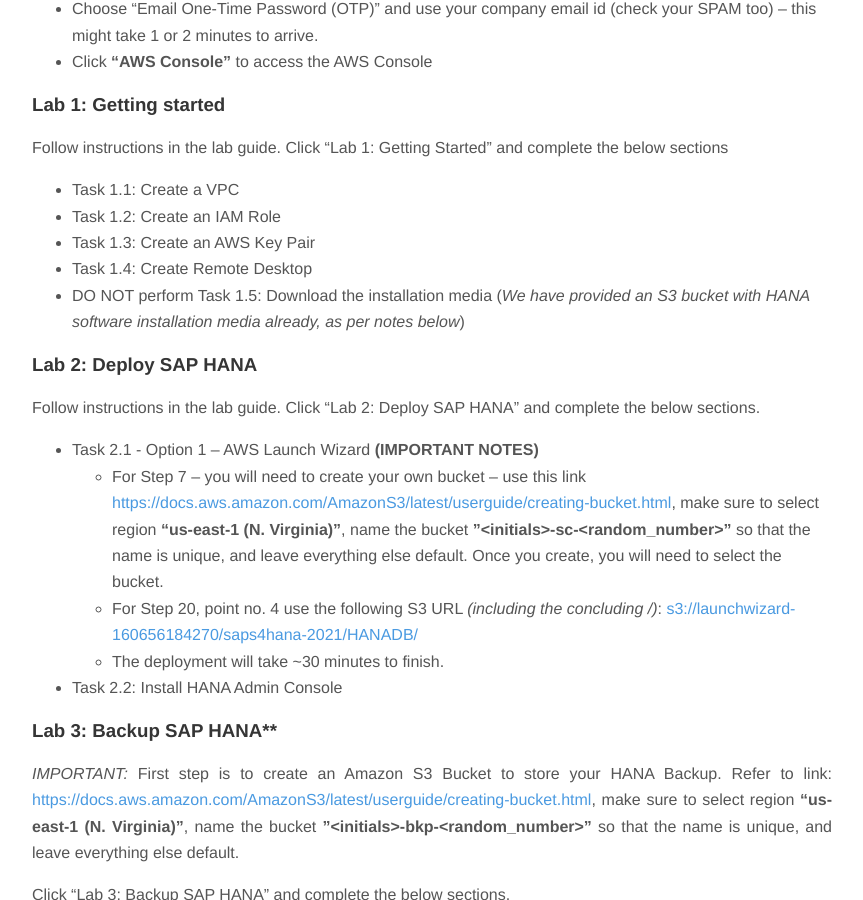
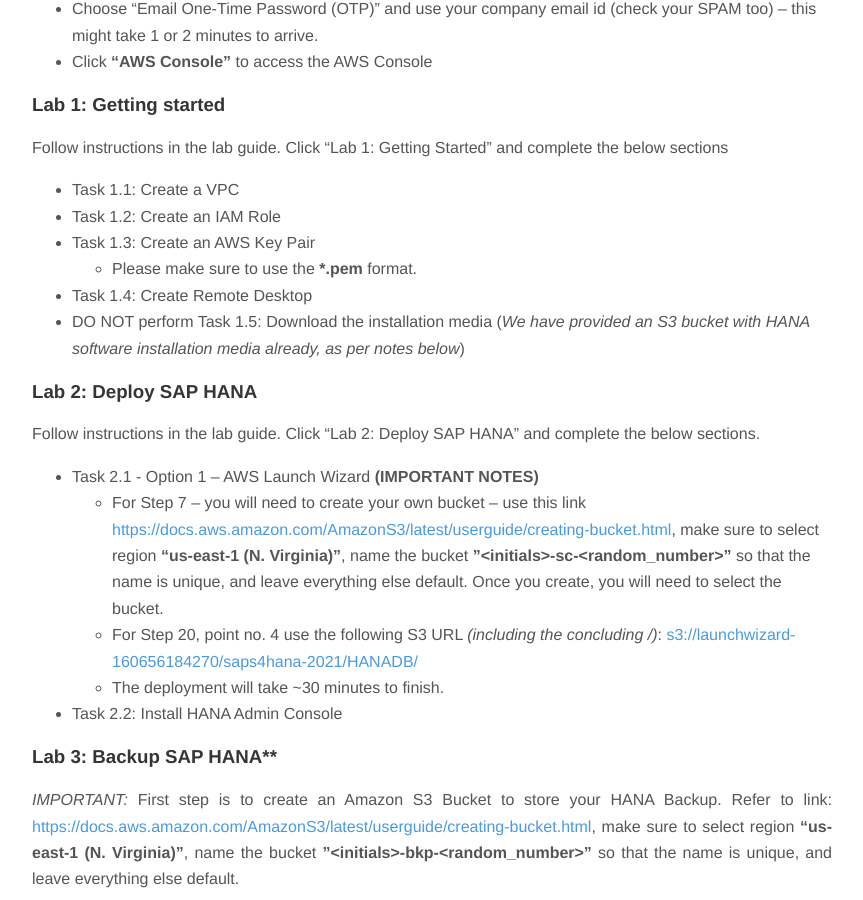
Before and after one commit to pauler285/pauler285.github.io, a Jekyll site: the page built from _posts/2022-06-14-aws-immersion-day.md, in a window 1280 px wide and 900 px high, scrolled down 1908 px. Shown: the whole window, without its empty margins (208-1071 px from the left). Built offline with Jekyll 4.4.1, drawn with Linux system fonts in a browser that asks for light colours; nearby versions of some CDN libraries.

```diff
--- a/_config.yml
+++ b/_config.yml
@@ -34,5 +34,6 @@ related_posts_section:
 
 # Links to social media
 social:
+  email: robpaulx@amazon.de
   github: https://github.com/pauler285
   linkedin: https://www.linkedin.com/in/robert-paul-62b5a2b4/
--- a/_posts/2022-06-14-aws-immersion-day.md
+++ b/_posts/2022-06-14-aws-immersion-day.md
@@ -67,6 +67,7 @@ Click “Lab 1: Getting Started” and complete the below sections
 * Task 1.1: Create a VPC
 * Task 1.2: Create an IAM Role
 * Task 1.3: Create an AWS Key Pair
+    * Please make sure to use the **\*.pem** format.
 * Task 1.4: Create Remote Desktop
 * DO NOT perform Task 1.5: Download the installation media (*We have provided an S3 bucket with HANA software installation media already, as per notes below*)
 
```
